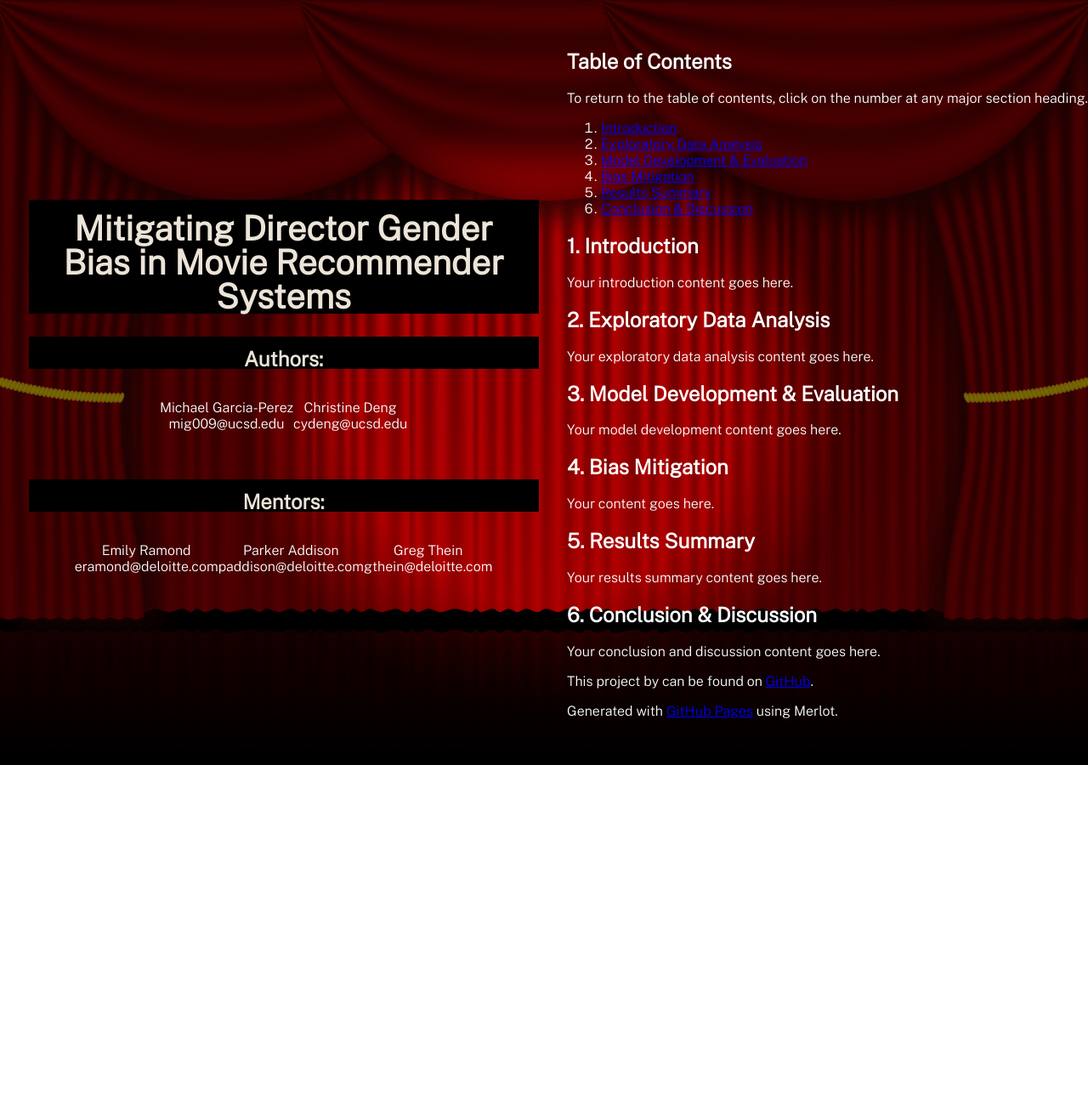
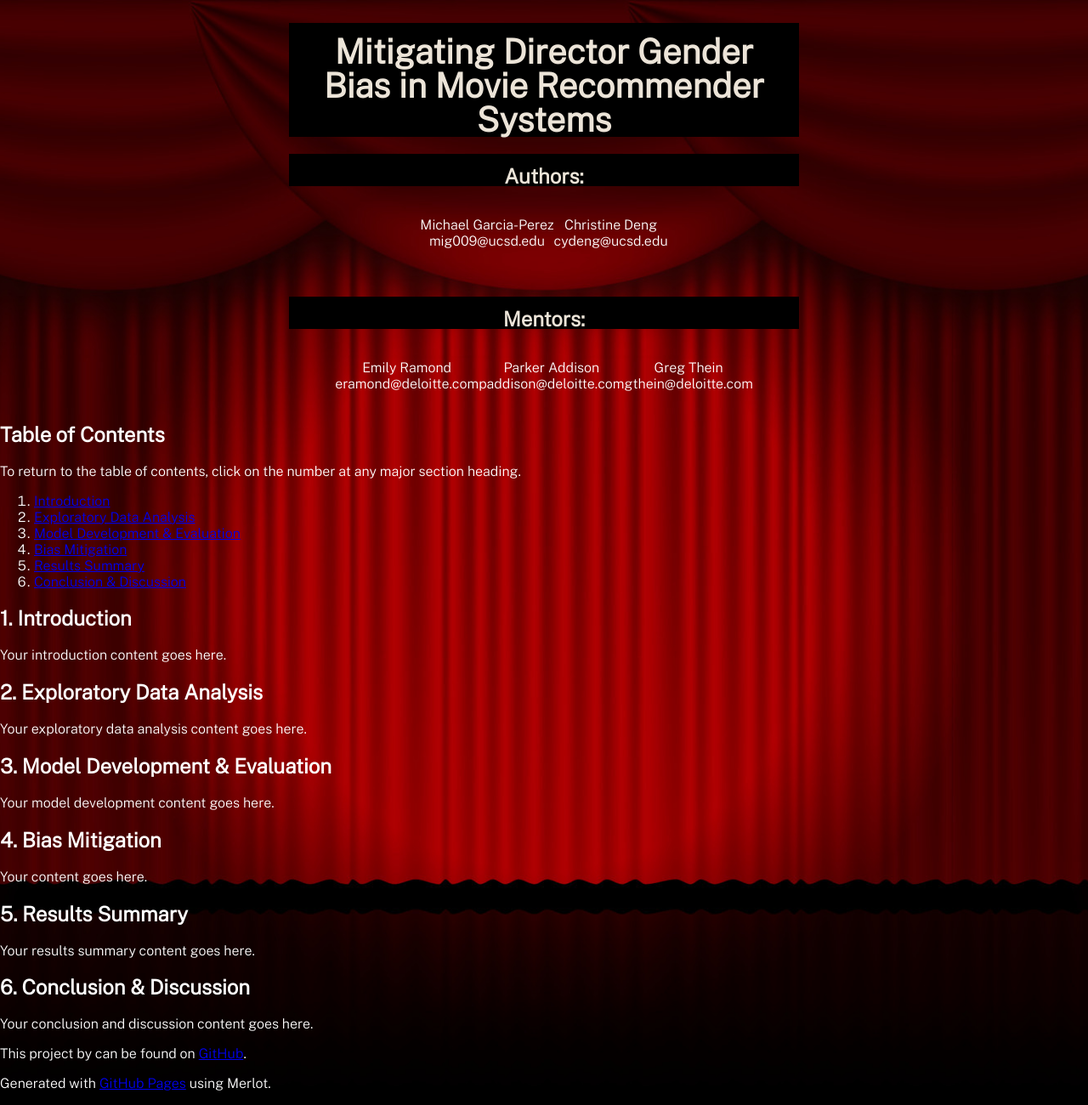
Before and after one commit to michael-garciaperez/DSC180A-Methodology-5, a Jekyll site: the page built from index.md, in a window 1280 px wide. Shown: the whole page at 85% size. Built offline with Jekyll 4.4.1, drawn with Linux system fonts in a browser that asks for light colours; before the commit the page ends 900 px from its top, so only the background shows below that.

Commit message:
Update style.scss

```diff
--- a/assets/css/style.scss
+++ b/assets/css/style.scss
@@ -12,10 +12,6 @@ body {
     color: white;
     margin: 0;
     padding: 0;
-    display: flex;
-    justify-content: center;
-    align-items: center;
-    min-height: 100vh; /* Ensure the body takes up the full height of the viewport */
 }
 
 /* Centering header and setting max-width */
@@ -23,6 +19,7 @@ header {
     width: 100%;
     max-width: 600px;
     margin: 0 auto;
+    text-align: center; /* Center align all content within header */
 }
 
 /* Styling h1 */
@@ -31,7 +28,6 @@ header h1 {
     font-weight: 800;
     font-style: normal;
     color: #ece4d8;
-    text-align: center;
     line-height: 1;
     padding: 14px 20px 0;
     background-color: black; /* Add black background */
@@ -39,6 +35,7 @@ header h1 {
     border-image-source: url('../images/clapboard.png');
     border-image-slice: fill;
     border-image-repeat: repeat;
+    margin-bottom: 10px; /* Add margin bottom to create space between h1 and h2 */
 }
 
 /* Styling h2 */
@@ -47,7 +44,6 @@ header h2 {
     font-weight: 800;
     font-style: normal;
     color: #ece4d8;
-    text-align: center;
     line-height: 1;
     padding: 14px 20px 0;
     background-color: black; /* Add black background */
@@ -55,22 +51,15 @@ header h2 {
     border-image-source: url('../images/clapboard.png');
     border-image-slice: fill;
     border-image-repeat: repeat;
+    margin-bottom: 20px; /* Add margin bottom for spacing */
 }
 
 /* Additional styles for h2 */
 header h2 span {
-    font-weight: bold;
-    font-size: 1.5em;
-    margin-bottom: 20px; /* Add more spacing between names */
-    display: inline-block; /* Ensure each name is on a separate line */
+    display: block; /* Display each name on a separate line */
     background-color: black; /* Add black background to names */
     padding: 10px; /* Add padding for better readability */
     border-radius: 5px; /* Add border-radius for rounded corners */
     color: #ece4d8; /* Set text color to white */
-    margin-right: 10px; /* Add right margin for spacing between names */
+    margin-bottom: 10px; /* Add margin bottom for spacing between names */
 }
-
-header h2 span:last-child {
-    margin-top: 40px;
-    margin-bottom: 0; /* Remove bottom margin for last span */
-}
```
